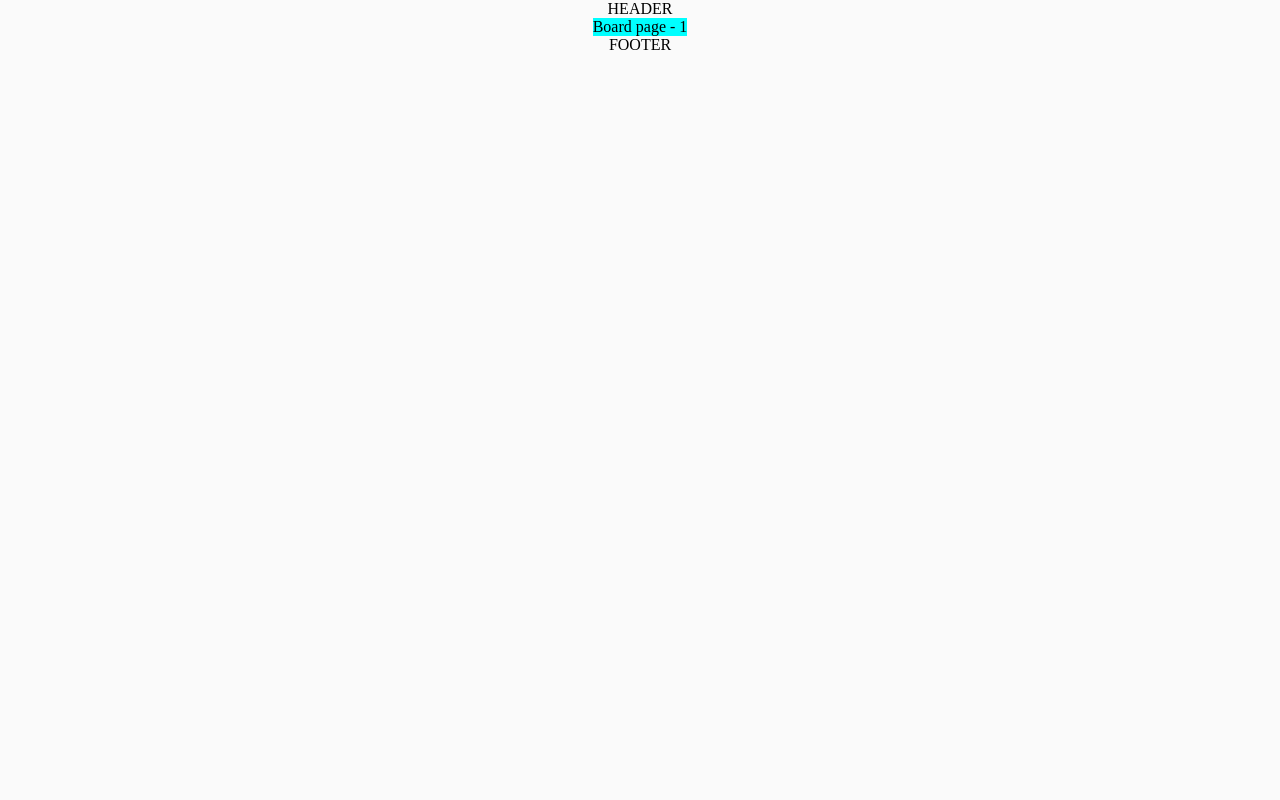
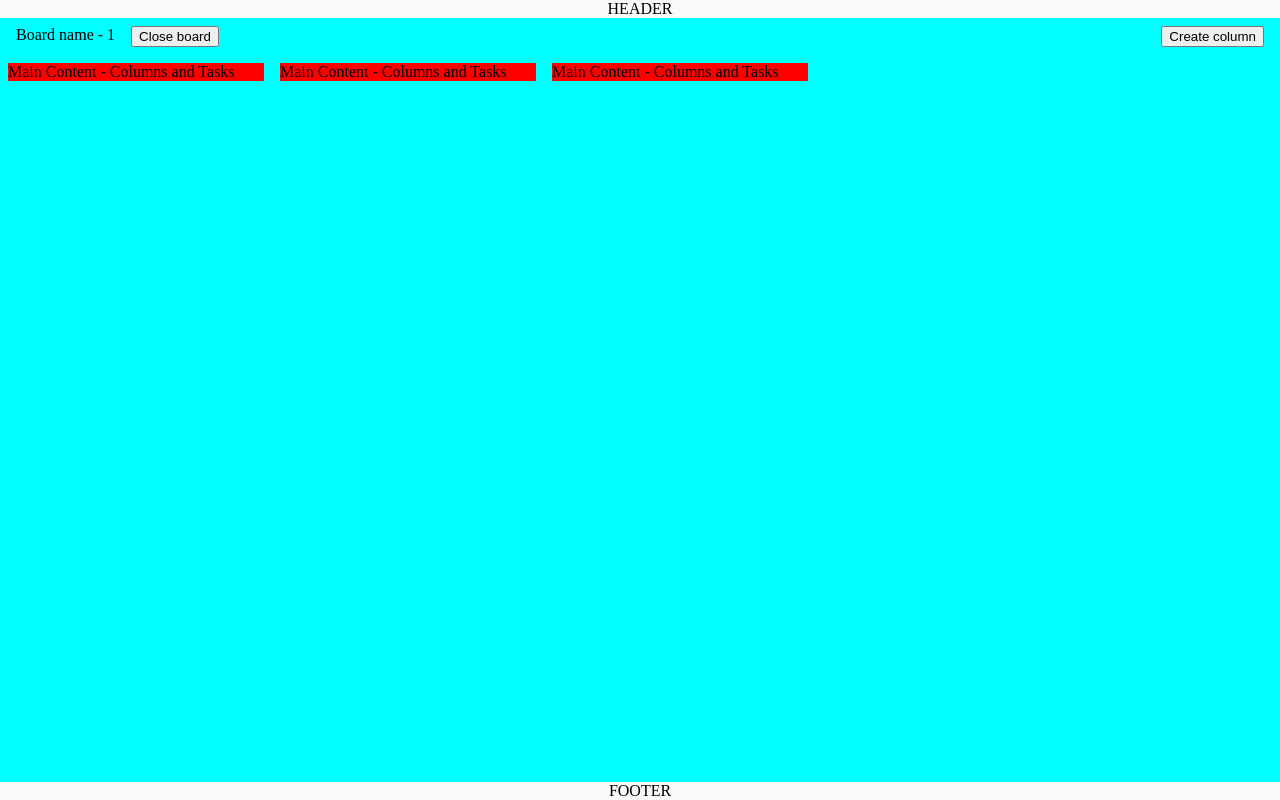
Before and after one commit to EugeneTsalko/project-management-app, a React (Create React App) app: page /Boards/1 in a window 1280 px wide. Built offline with nearby package versions, Linux system fonts and the light colour scheme.

Commit message:
fix: fix basic board page layout

```diff
--- a/src/pages/Board/BoardPage.module.scss
+++ b/src/pages/Board/BoardPage.module.scss
@@ -1,3 +1,49 @@
-.p {
+.main {
+  display: flex;
+  flex-direction: column;
+  width: 100%;
+  height: 100%;
+
   background-color: aqua;
 }
+
+.header {
+  display: grid;
+  grid-template-columns: auto auto 1fr auto;
+  grid-template-rows: auto;
+  grid-template-areas: 'board-title close-board-button . create-column-button';
+  gap: 1em;
+  padding: 0.5em 1em;
+}
+
+.boardTitle {
+  grid-area: board-title;
+}
+
+.closeBoardButton {
+  grid-area: close-board-button;
+}
+
+.createColumnButton {
+  grid-area: create-column-button;
+}
+
+.boardColumns {
+  display: flex;
+  height: 100%;
+  padding: 0.5em 0;
+
+  overflow: auto;
+}
+
+.column {
+  min-width: 20%;
+  height: max-content;
+  margin: 0 0.5em;
+
+  text-overflow: ellipsis;
+
+  overflow: hidden;
+
+  background-color: red;
+}
--- a/src/pages/Board/BoardPage.tsx
+++ b/src/pages/Board/BoardPage.tsx
@@ -1,12 +1,42 @@
 import React from 'react';
 
-import { useParams } from 'react-router-dom';
+import { useParams, useNavigate } from 'react-router-dom';
 
 import styles from './BoardPage.module.scss';
 
 const BoardPage = () => {
+  const navigate = useNavigate();
+
   const { id } = useParams();
-  return <p className={styles.p}>Board page - {id}</p>;
+
+  return (
+    <main className={styles.main}>
+      <header className={styles.header}>
+        <p className={styles.boardTitle}>Board name - {id}</p>
+        <button
+          className={styles.closeBoardButton}
+          type="button"
+          aria-label="Close board"
+          onClick={() => navigate('/Boards')}
+        >
+          Close board
+        </button>
+        <button
+          className={styles.createColumnButton}
+          type="button"
+          aria-label="Create column"
+          onClick={() => console.log('Column was created')}
+        >
+          Create column
+        </button>
+      </header>
+      <div className={styles.boardColumns}>
+        <p className={styles.column}>Main Content - Columns and Tasks</p>
+        <p className={styles.column}>Main Content - Columns and Tasks</p>
+        <p className={styles.column}>Main Content - Columns and Tasks</p>
+      </div>
+    </main>
+  );
 };
 
-export default BoardPage;
+export { BoardPage };
--- a/src/routes/AppRoutes.tsx
+++ b/src/routes/AppRoutes.tsx
@@ -2,7 +2,7 @@ import React from 'react';
 
 import { Routes, Route } from 'react-router-dom';
 
-import BoardPage from 'pages/Board/BoardPage';
+import { BoardPage } from 'pages/Board/BoardPage';
 
 export default function AppRoutes() {
   return (
```
